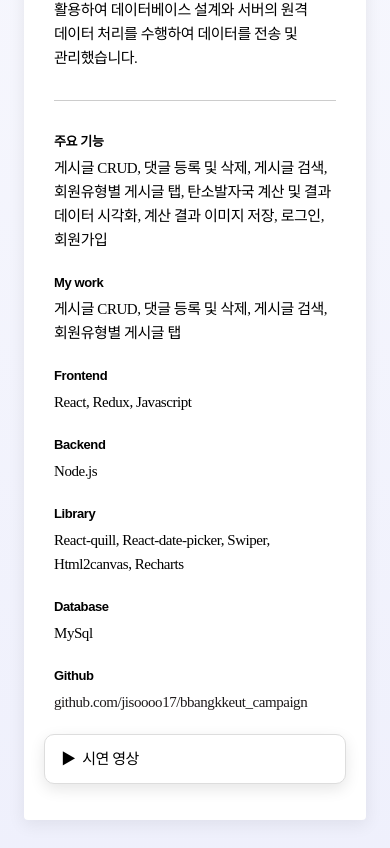
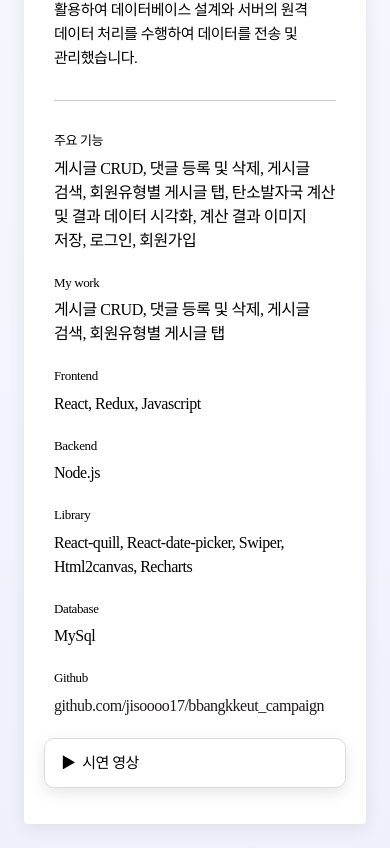
Before and after one commit to jisoooo17/kimjisoo, a React (Create React App) app: page /projects in a window 390 px wide. Shown: the part 1156-2004 px from the top of the page. Built offline with nearby package versions, Linux system fonts and the light colour scheme; a web font is replaced by a local one.

Commit message:
프로젝ㅌ 페이지 폰트 수정

```diff
--- a/src/App.css
+++ b/src/App.css
@@ -259,8 +259,8 @@ footer .inner .copyright{color:#777; font-weight:500; text-align: center; font-s
 
 .project .right .detail-w {margin-top: 30px; padding-top: 30px; border-top: 1px solid #ccc;}
 .project .right .detail-w .flex-txt {display: flex;}
-.project .right .detail-w .flex-txt + .flex-txt {margin-top: 8px;}
-.project .right .detail-w .flex-txt .label {margin-right: 20px; min-width: 100px; font-size: 16px; font-weight: 700;}
+.project .right .detail-w .flex-txt + .flex-txt {margin-top: 16px;}
+.project .right .detail-w .flex-txt .label {display: block; margin-right: 20px; min-width: 100px; font-size: 16px; font-family: "IBMPlexSansKR";}
 .project .right .detail-w .flex-txt .desc {font-size: 16px;}
 
 .accordion-w {margin-top: 20px; padding: 20px;}
@@ -280,19 +280,21 @@ footer .inner .copyright{color:#777; font-weight:500; text-align: center; font-s
 .accordion li .answer .video-w iframe {min-height: 400px;}
 
 
+@media screen and (max-width: 899px) {
+  .project .right {margin-left: 20px;}
+  .project .right .detail-w .flex-txt {display: block;}
+  .project .right .detail-w .flex-txt + .flex-txt {margin-top: 20px;}
+  .project .right .detail-w .flex-txt .label {margin-bottom: 6px; margin-right: 0;}
+}
 
 
 @media screen and (max-width: 829px) {
   body p {line-height: 24px;}
 
-
-
   .btn-area {padding: 0 0 110px; text-align: center;}
   .btn-area .btn-goto {padding: 12px 22px; border: 1px solid #d8d8d8; background-color: #fff; color: #777; transform: translateY(80px); opacity: 0; transition: opacity .8s, transform .8s;}
   .btn-area .btn-goto.active {transform: translateY(0); opacity: 1;}
   .btn-area .btn-goto span{position:relative; font-size: 16px; font-weight: 100; }
-
-
 
   /* -------------- about me -------------- */
   .profile .inner {padding: 160px 0px 120px; }
@@ -304,15 +306,12 @@ footer .inner .copyright{color:#777; font-weight:500; text-align: center; font-s
   .profile .cont-wrap .right {margin-left: 60px; padding-top: 0;}
   .profile .cont-wrap .right h4 {font-size: 20px;}
   .profile .cont-wrap .right p {margin-bottom: 20px;}
-
   .profile .box-wrap {flex-wrap: nowrap; padding: 0 20px;}
   .profile .box-wrap .box:last-child {margin-left: 60px;}
   .profile .box-wrap h4 {font-size: 20px;}
   .profile .box-wrap p {font-size: 14px; margin-bottom: 20px;}
   .profile .box-wrap p:last-child {margin-bottom: 0;}
   .profile .box-wrap p .peri {display: block; margin-bottom: 8px;}
-
-
   .skills {padding: 120px 0 60px;}
   .skills .title {font-size: 34px;}
 
@@ -322,45 +321,34 @@ footer .inner .copyright{color:#777; font-weight:500; text-align: center; font-s
   .project {padding: 160px 0 110px;}
   .project .title-box {margin-bottom: 60px;}
   .project .title-box .title {font-size: 34px;}
-
   .project .cont-area .left .swiper {width: 340px;}
   .project .swiper .swiper-button-prev {left: 88px;}
   .project .swiper .swiper-button-next {right: 88px;}
   .project .swiper .swiper-button-prev, .project .swiper .swiper-button-next {bottom: -4px;}
   .project .swiper .swiper-button-prev:after, .project .swiper .swiper-button-next:after {font-size: 16px;}
-
   .project .box-w {padding: 60px 30px;}
   .project .box-w + .box-w {margin-top: 40px;}
   .project .box-w .txt-area {margin-bottom: 60px;;}
   .project .box-w .txt-area .tit {font-size: 22px;}
   .project .box-w .txt-area .sub-tit {margin-top: 8px; font-size: 15px;}
-
-
-
   .project .right {margin-left: 0; padding: 0 20px;}
   .project .right .txt-w .txt {font-size: 15px;}
   .project .right .txt-w .txt.emph {font-size: 18px;}
   .project .right .txt-w .txt + .txt {margin-top: 12px;}
-
-  .project .right .detail-w .flex-txt {display: block;}
-  .project .right .detail-w .flex-txt + .flex-txt {margin-top: 20px;}
-  .project .right .detail-w .flex-txt .label {margin-right: 0;min-width: auto; font-size: 14px;}
-  .project .right .detail-w .flex-txt .desc {margin-top: 4px; font-size: 15px;}
 
   .accordion li .question {padding: 14px;}
   .accordion li.on .answer {padding: 24px;}
   .accordion li .answer .video-w .video-txt {font-size: 16px;}
 }
 
+
+
 @media screen and (max-width: 699px) {
   .lottie-ani {width: 500px !important;}
 
   .content-area .tit-w .tit span {font-size: 28px;}
   .content-area .tit-w .made span {font-size: 18px;}
-
-
   .profile .cont-wrap .left .pic {min-width: 180px; height: 180px;}
-
   .profile .cont-wrap .right p span {display: block; margin-bottom: 8px; font-size: 14px;}
 
   /* -------------- project -------------- */
@@ -410,7 +398,6 @@ footer .inner .copyright{color:#777; font-weight:500; text-align: center; font-s
   .profile .box-wrap .box {margin-bottom: 80px;}
   .profile .box-wrap .box:last-child {margin-left: 0; margin-bottom: 0;}
   .profile .box-wrap p .peri {margin-bottom: 4px; font-size: 13px; color: #555;}
-
   .skills {padding: 80px 0 40px;}
   .skills .title {font-size: 28px;}
   .skills .cont-area {margin-top: 10px; padding: 0;}
@@ -424,7 +411,6 @@ footer .inner .copyright{color:#777; font-weight:500; text-align: center; font-s
   .project .box-w .txt-area .sub-tit {display: block;}
   .project .cont-area .left .swiper {height: 400px;}
   .project .right .detail-w .flex-txt .label {font-size: 13px;}
-
   .accordion-w {padding: 0;}
   .accordion li.on .answer {padding: 16px;}
   .accordion li .answer .video-w {min-height: auto;}
```
